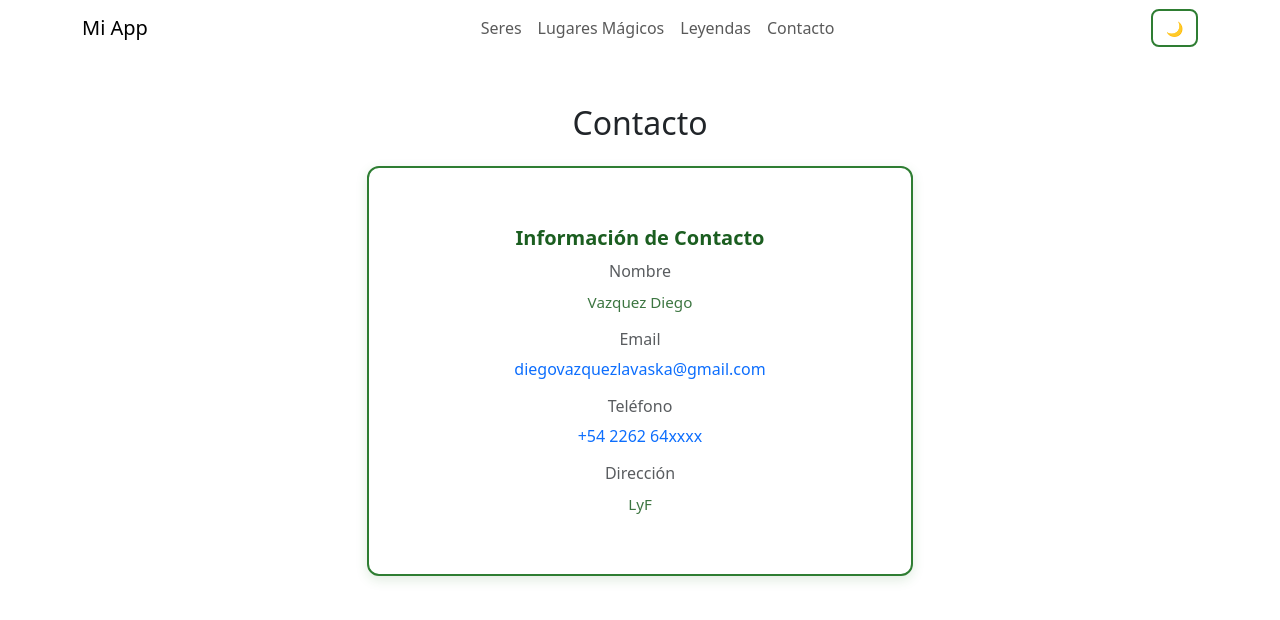
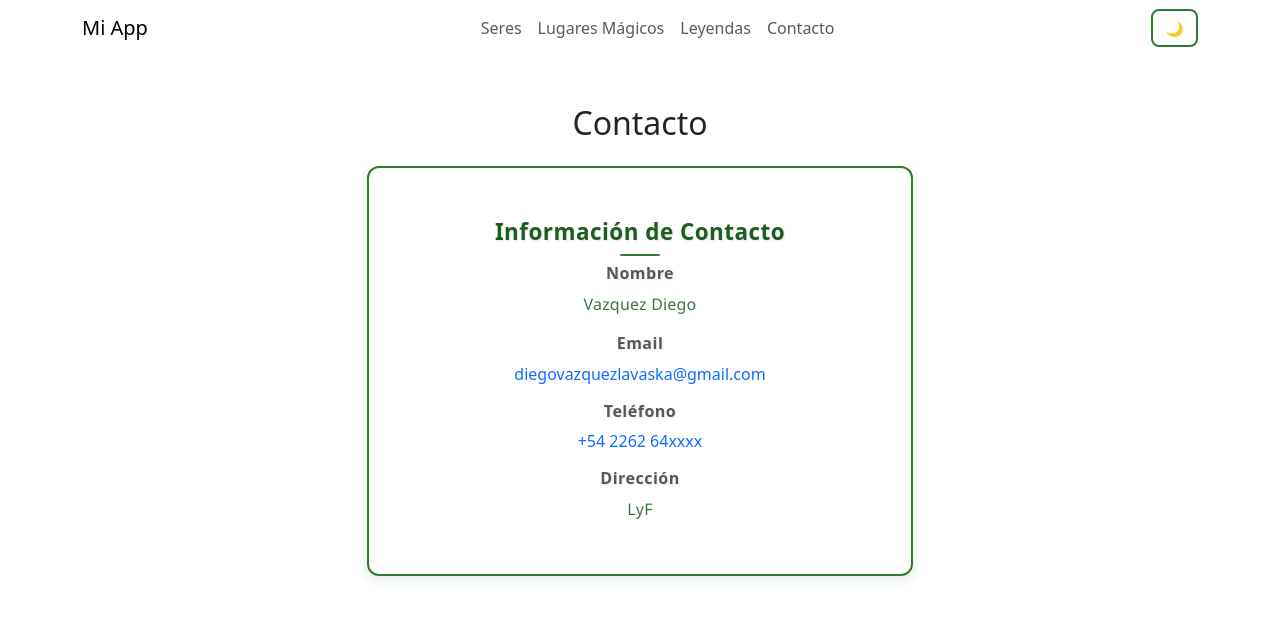
Before and after one commit to cocomicho1986/tpn3diegovazquez, a React (Vite) app: page /contacto in a window 1280 px wide. Shown: the top 620 px of the page. Built offline with nearby package versions, Linux system fonts and the light colour scheme.

Commit message:
estilos generales

```diff
--- a/src/styles/Card.module.css
+++ b/src/styles/Card.module.css
@@ -27,6 +27,31 @@
   box-shadow: 0 8px 24px rgba(46, 125, 50, 0.25);
 }
 
+/* ✨ Tipografía mágica para títulos */
+.card h1,
+.card h2,
+.card h3,
+.card h4,
+.card h5,
+.card h6 {
+  font-family: 'Caveat', 'Dancing Script', cursive, system-ui;
+  font-weight: 600;
+  line-height: 1.2;
+  letter-spacing: 0.5px;
+  text-shadow: 1px 1px 2px rgba(0,0,0,0.1);
+  margin: 0 0 0.5rem;
+}
+
+/* ✨ Estilo mágico para párrafos */
+.card p {
+  font-family: 'Quicksand', 'Segoe UI', system-ui;
+  font-weight: 400;
+  line-height: 1.6;
+  letter-spacing: 0.2px;
+  opacity: 0.9;
+  margin: 0;
+}
+
 .imageSide {
   width: 100%;
   height: 100%;
@@ -34,46 +59,69 @@
 }
 
 .textSide {
-  padding: 1.2rem;
+  padding: 1.5rem;
   text-align: center;
   width: 100%;
 }
 
 .textSide h3 {
-  margin: 0 0 0.75rem;
-  font-size: 1.25rem;
+  font-size: 1.4rem;
   color: var(--color-text, #1b5e20);
-  font-weight: 700;
+  /* ✨ Efecto de texto mágico */
+  position: relative;
+}
+
+.textSide h3::after {
+  content: '';
+  display: block;
+  width: 40px;
+  height: 2px;
+  background: var(--color-primary, #2e7d32);
+  margin: 8px auto 0;
+  border-radius: 1px;
 }
 
 .textSide p {
   color: var(--color-text, #1b5e20);
   opacity: 0.85;
-  font-size: 0.95rem;
-  line-height: 1.6;
-  margin: 0;
+  font-size: 1rem;
+  line-height: 1.7;
 }
 
 /* Estilos para el scroll en Lugares Mágicos */
 .scrollableText {
-  padding: 1rem;
+  padding: 1.5rem 1rem;
   overflow-y: auto;
-  max-height: 120px;
+  max-height: 160px;
   text-align: center;
 }
 
 .cardTitle {
-  margin: 0 0 0.75rem;
-  font-size: 1.1rem;
+  font-size: 1.3rem;
   color: var(--color-text, #1b5e20);
-  font-weight: 700;
+  font-family: 'Caveat', 'Dancing Script', cursive, system-ui;
+  font-weight: 600;
+  line-height: 1.2;
+  margin: 0 0 1rem;
+  position: relative;
+}
+
+.cardTitle::after {
+  content: '';
+  display: block;
+  width: 50px;
+  height: 2px;
+  background: var(--color-primary, #2e7d32);
+  margin: 10px auto 0;
+  border-radius: 1px;
 }
 
 .cardDescription {
   color: var(--color-text, #1b5e20);
   opacity: 0.85;
-  font-size: 0.9rem;
-  line-height: 1.5;
+  font-family: 'Quicksand', 'Segoe UI', system-ui;
+  font-size: 1.05rem;
+  line-height: 1.7;
   margin: 0;
 }
 
@@ -86,3 +134,14 @@
   background-color: var(--color-card-bg, #ffffff);
   border-bottom: 2px solid var(--color-primary, #2e7d32);
 }
+
+/* ✨ Efecto mágico para texto en modo oscuro */
+[data-bs-theme="dark"] .card h3,
+[data-bs-theme="dark"] .cardTitle {
+  text-shadow: 0 0 10px rgba(102, 187, 106, 0.3);
+}
+
+[data-bs-theme="dark"] .card p,
+[data-bs-theme="dark"] .cardDescription {
+  text-shadow: 0 0 5px rgba(232, 245, 233, 0.2);
+}
```
